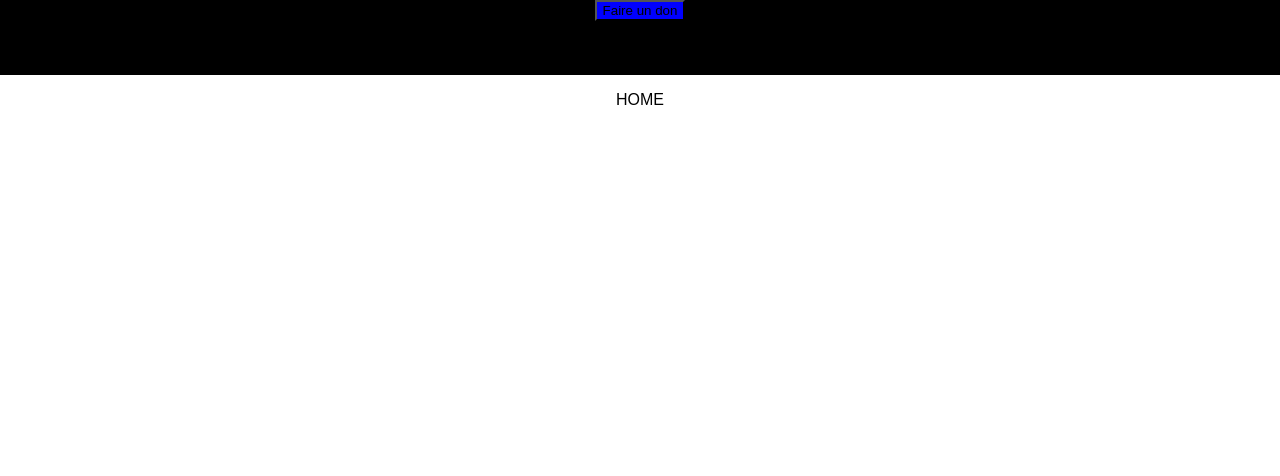
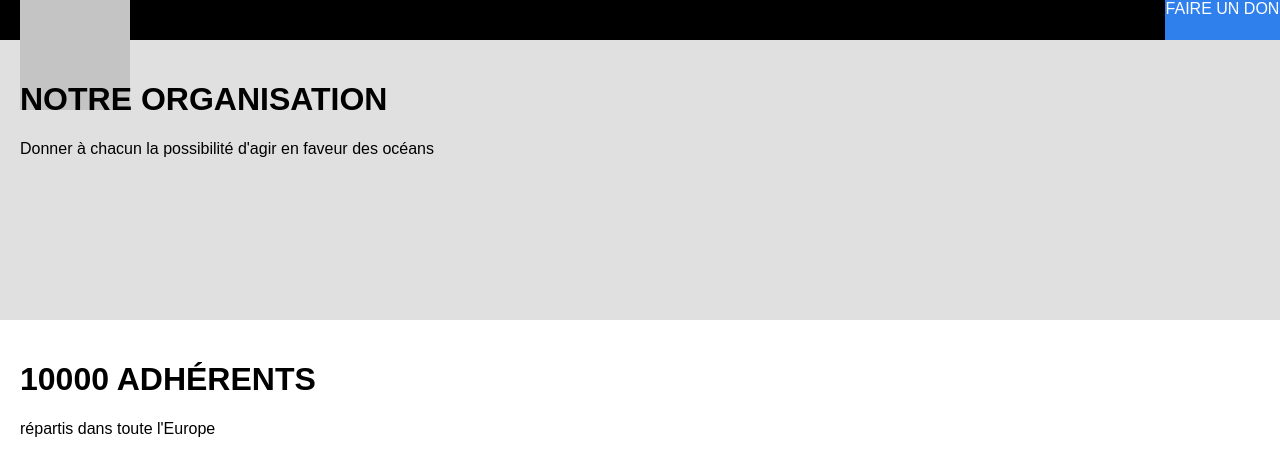
Before and after one commit to matthieu-brillaxis/surfrirder-web, a React (Create React App) app: page / in a window 1280 px wide. Shown: the top 476 px of the page. Built offline with nearby package versions, Linux system fonts and the light colour scheme; no server answers.

Commit message:
Creations de composants

```diff
--- a/src/App.css
+++ b/src/App.css
@@ -1,7 +1,3 @@
-.App {
-  text-align: center;
-}
-
 .App-logo {
   animation: App-logo-spin infinite 20s linear;
   height: 80px;
--- /dev/null
+++ b/src/components/cover/Cover.js
@@ -0,0 +1,34 @@
+/* eslint-disable */
+
+import React, { Component } from 'react';
+import styled from 'styled-components';
+import { connect } from 'react-redux';
+
+class Cover extends Component {
+  render() {
+    const Cover = styled.div`
+    width: 100%;
+    height: 280px;
+    background-color: #E0E0E0;
+    padding: 20px;
+    `;
+
+    const H1 = styled.h1`
+    color: black;
+    text-transform: uppercase;
+    `;
+
+    const Subtitle = styled.div`
+    color: black;
+    `;
+
+    return (
+      <Cover>
+        <H1>{ this.props.title }</H1>
+        <Subtitle>{ this.props.subtitle }</Subtitle>
+      </Cover>
+    );
+  }
+}
+
+export default Cover;
--- /dev/null
+++ b/src/components/general/ActionBlock.js
@@ -0,0 +1,35 @@
+/* eslint-disable */
+
+import React, { Component } from 'react';
+import styled from 'styled-components';
+import Button from './Button';
+
+class ActionBlock extends Component {
+  render() {
+    const ActionBlock = styled.div`
+    width: 100%;
+    padding: 20px;
+    `;
+
+    const H1 = styled.h1`
+    color: black;
+    text-transform: uppercase;
+    `;
+
+    const Subtitle = styled.div`
+    color: black;
+    `;
+
+    return (
+      <ActionBlock>
+        <H1>{ this.props.title }</H1>
+        <Subtitle>{ this.props.subtitle }</Subtitle>
+        { this.props.buttonTitle &&
+         <Button buttonTitle={this.props.buttonTitle}></Button>
+        }
+      </ActionBlock>
+    );
+  }
+}
+
+export default ActionBlock;
--- /dev/null
+++ b/src/components/general/Button.js
@@ -0,0 +1,18 @@
+/* eslint-disable */
+
+import React, { Component } from 'react';
+import styled from 'styled-components';
+
+class Button extends Component {
+  render() {
+    const Button = styled.div`
+    border: 1px solid #2F80ED;
+    `;
+
+    return (
+      <Button>{ this.props.buttonTitle }</Button>
+    );
+  }
+}
+
+export default Button;
--- /dev/null
+++ b/src/components/header/ButtonDonation.js
@@ -0,0 +1,24 @@
+/* eslint-disable */
+
+import React, { Component } from 'react';
+import styled from 'styled-components';
+
+class ButtonDonation extends Component {
+  render() {
+    const ButtonDonation = styled.a`
+      background-color: #2f80ed;
+      color: white;
+      text-transform: uppercase;
+      text-align: center;
+      width: 115px;
+      height: 100%;
+      display: inline-block;
+    `;
+
+    return (
+      <ButtonDonation>Faire un don</ButtonDonation>
+    );
+  }
+}
+
+export default ButtonDonation;
--- a/src/components/header/Header.js
+++ b/src/components/header/Header.js
@@ -1,30 +1,25 @@
+/* eslint-disable */
+
 import React, { Component } from 'react';
 import styled from 'styled-components';
+import ButtonDonation from './ButtonDonation';
+import Logo from './Logo';
 import { connect } from 'react-redux';
 
 class Header extends Component {
   render() {
-    const Title = styled.h1`
-      font-size: 1.5em;
-      text-align: center;
-    `;
-
-    const TopBar = styled.div`
+    const Header = styled.header`
       background-color:black;
-      height:75px;
-    `;
-
-    const ButtonDonation = styled.button`
-      background-color:blue;
+      height:40px;
+      display: flex;
+      justify-content: space-between;
     `;
 
     return (
-      <header className="header">
-        <TopBar>
-          <ButtonDonation>Faire un don</ButtonDonation>
-        </TopBar>
-        <Title>{ this.props.title }</Title>
-      </header>
+      <Header>
+        <Logo />
+        <ButtonDonation />
+      </Header>
     );
   }
 }
--- /dev/null
+++ b/src/components/header/Logo.js
@@ -0,0 +1,22 @@
+/* eslint-disable */
+
+import React, { Component } from 'react';
+import styled from 'styled-components';
+
+class Logo extends Component {
+  render() {
+    const Logo = styled.div`
+      background-color: #C4C4C4;
+      display: inline-block;
+      width: 110px;
+      height: 110px;
+      margin-left: 20px;
+    `;
+
+    return (
+      <Logo></Logo>
+    );
+  }
+}
+
+export default Logo;
--- a/src/index.css
+++ b/src/index.css
@@ -3,3 +3,7 @@ body {
   padding: 0;
   font-family: sans-serif;
 }
+
+* {
+  box-sizing: border-box;
+}
--- a/src/views/Home.js
+++ b/src/views/Home.js
@@ -3,6 +3,8 @@ import { connect } from 'react-redux';
 import { bindActionCreators } from 'redux';
 import { getBlog } from '../actions/BlogActions';
 import Header from '../components/header/Header';
+import Cover from '../components/cover/Cover';
+import ActionBlock from '../components/general/ActionBlock';
 
 class Home extends Component {
   componentDidMount = () => {
@@ -10,17 +12,17 @@ class Home extends Component {
   }
   render() {
     return (
-
       <div className="Home">
-        <Header />
-        HOME
+        <Header title={'Test'}/>
+        <Cover title={'Notre organisation'} subtitle={'Donner à chacun la possibilité d\'agir en faveur des océans'}/>
+        <ActionBlock title={'10000 Adhérents'} subtitle={'répartis dans toute l\'Europe'}></ActionBlock>
       </div>
     );
   }
 }
 
 const mapDispatchToProps = (dispatch) => (bindActionCreators({
-      getBlog,
+  getBlog,
   }, dispatch)
 );
 
--- a/src/views/Shop.js
+++ b/src/views/Shop.js
@@ -1,3 +1,5 @@
+/* eslint-disable */
+
 import React, { Component } from 'react';
 
 class Shop extends Component {
```
